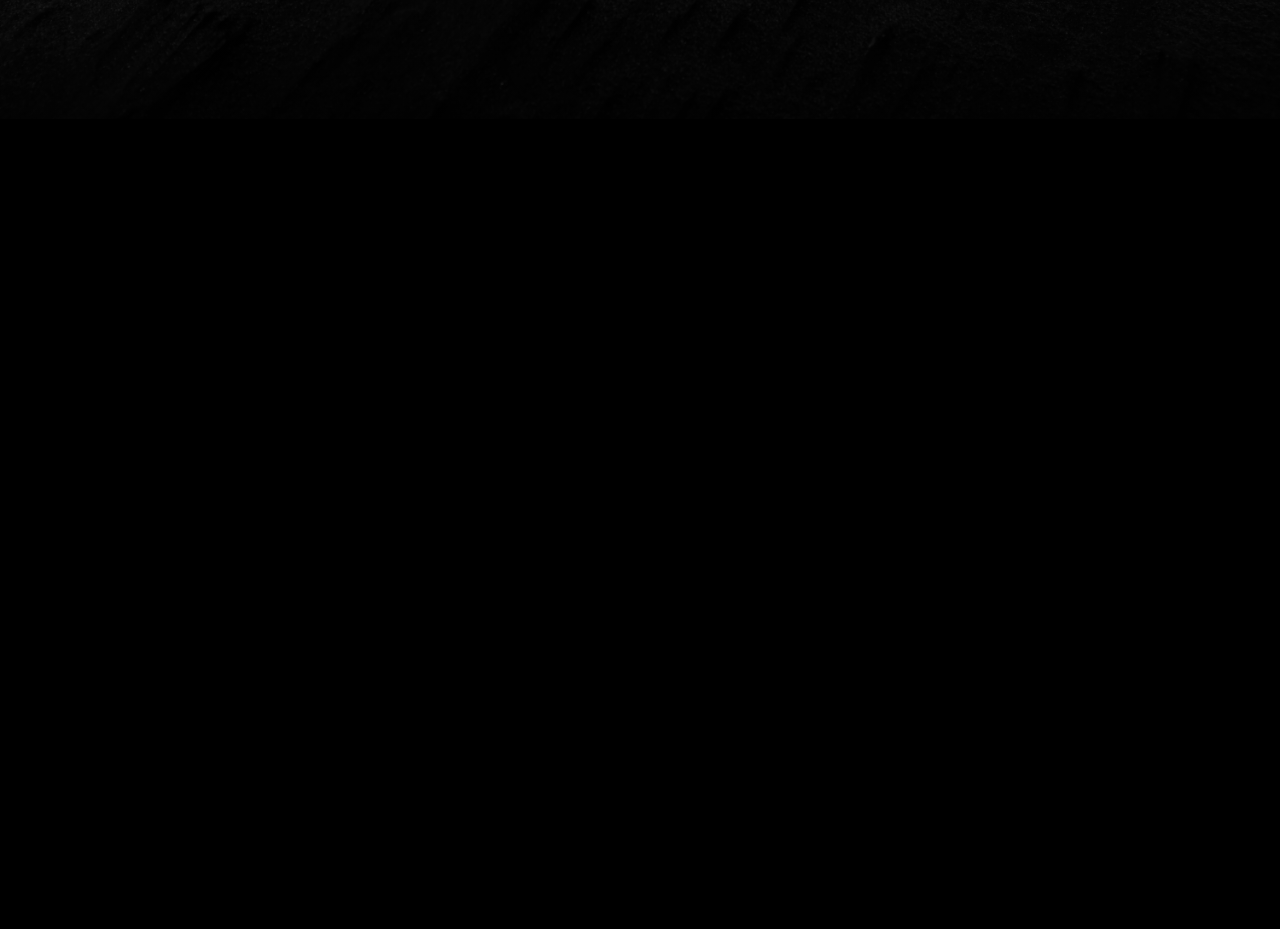
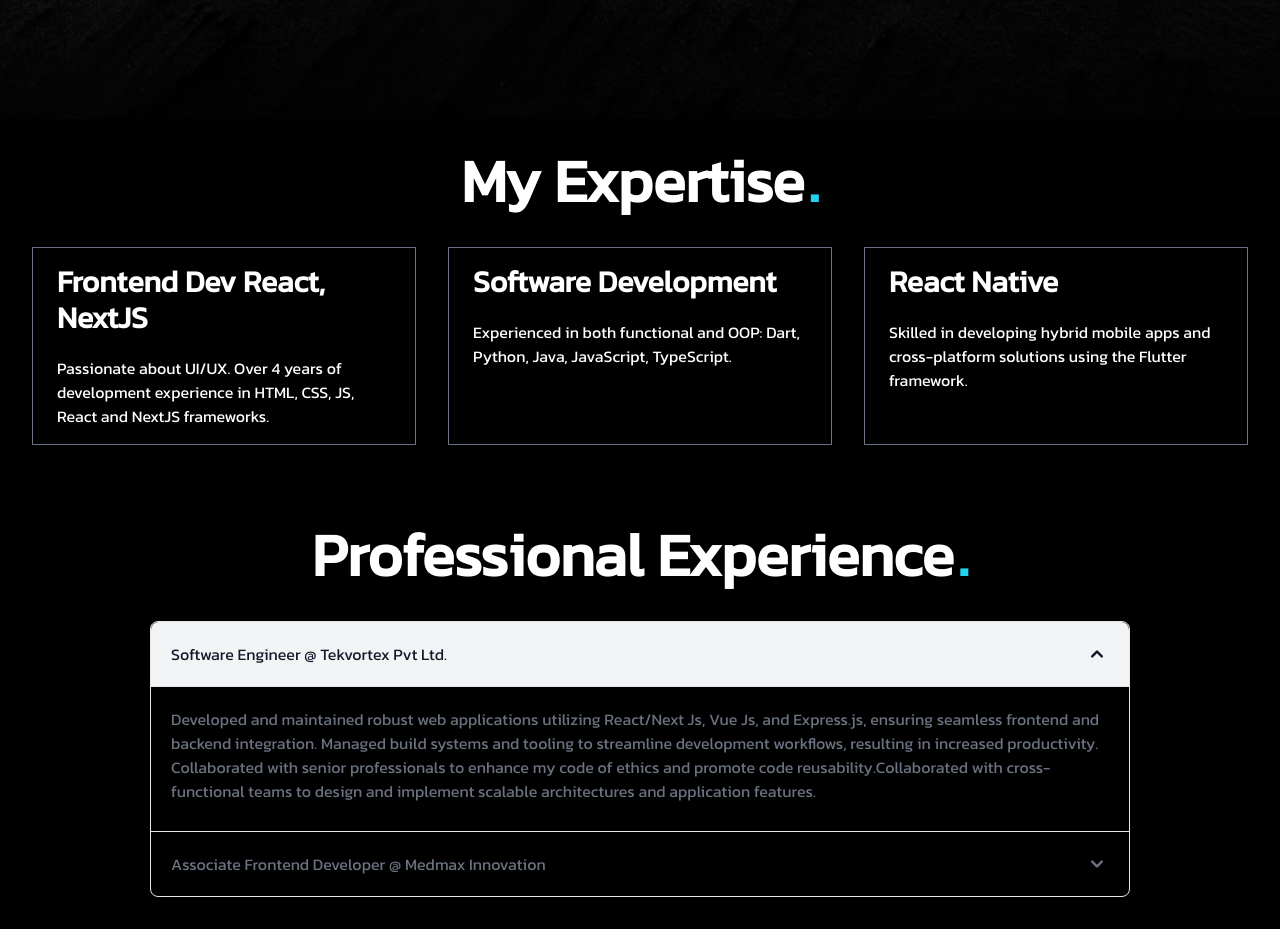
Before and after one commit to iamanupam1/portfolio-app, a Next.js app: page / in a window 1280 px wide. Shown: the part 681-1610 px from the top of the page. Before the commit the page ends 800 px from the top, so only its background shows below. Built offline with nearby package versions, Linux system fonts and the light colour scheme.

Commit message:
added expertise and experience section

```diff
--- a/src/app/globals.css
+++ b/src/app/globals.css
@@ -5,7 +5,7 @@
 body {
   background: black;
 }
-#hero-component {
+#hero {
   height: 100vh;
   background-image: linear-gradient(
       to right,
@@ -18,7 +18,7 @@ body {
   background-repeat: no-repeat;
 }
 
-#hero-component::before {
+#hero::before {
   content: "";
   position: absolute;
   bottom: 0;
--- a/src/components/LandingComponent.js
+++ b/src/components/LandingComponent.js
@@ -1,30 +1,14 @@
-"use client";
-
-import NavbarComponent from "./Navbar";
+import NavbarComponent from "./common/Navbar";
+import Experience from "./landing/Experience";
+import Expertise from "./landing/Expertise";
+import Hero from "./landing/Hero";
 
 const LandingComponent = () => {
   return (
     <div id="landing-root">
-      <div id="hero-component">
-        <NavbarComponent />
-        <div className="text-white h-hero-screen flex items-center justify-center">
-          <div className="hero-description px-2 sm:px-5 text-center uppercase">
-            <h1 className="md:text-7xl text-4xl">
-              Anupam Dhakal<span className="text-cyan-400 ml-1">.</span>
-            </h1>
-            <h3 className="md:text-4xl text-xl">Software Engineer</h3>
-          </div>
-        </div>
-      </div>
-      {/* <div>
-        <h1 className="text-white">Hero Component 2</h1>
-        <h1 className="text-white">Hero Component 2</h1>
-        <h1 className="text-white">Hero Component 2</h1>
-        <h1 className="text-white">Hero Component 2</h1>
-        <h1 className="text-white">Hero Component 2</h1>
-        <h1 className="text-white">Hero Component 2</h1>
-        <h1 className="text-white">Hero Component 2</h1>
-      </div> */}
+      <Hero />
+      <Expertise />
+      <Experience />
     </div>
   );
 };
--- a/src/components/Navbar.js
+++ b/src/components/common/Navbar.js
@@ -5,10 +5,7 @@ import { Navbar } from "flowbite-react";
 
 export default function NavbarComponent() {
   return (
-    <Navbar
-      fluid
-      className="bg-transparent text-white px-5 md:px-10 md:py-3 sticky top-0 z-99"
-    >
+    <Navbar fluid className="bg-transparent text-white px-5 md:px-10 md:py-3">
       <Navbar.Brand as={Link} href="/">
         <span className="self-center whitespace-nowrap text-2xl font-semibold dark:text-white">
           anupamdkl<span className="text-cyan-400 ml-1">.</span>
@@ -18,7 +15,7 @@ export default function NavbarComponent() {
       <Navbar.Collapse className="lowercase">
         <Navbar.Link
           className="text-white text-lg  md:hover:text-cyan-400 hover:text-cyan-400 hover:bg-gray-500"
-          href="#"
+          href="#hero"
         >
           <span className="mr-1 text-cyan-400 font-semibold">I.</span>Home
         </Navbar.Link>
--- /dev/null
+++ b/src/components/landing/Experience.js
@@ -0,0 +1,52 @@
+import TitleComponent from "../ui/TitleComponent";
+import {
+  Accordion,
+  AccordionContent,
+  AccordionPanel,
+  AccordionTitle,
+} from "flowbite-react";
+
+const Experience = () => {
+  return (
+    <div id="experience" className="text-white py-5 md:py-8">
+      <TitleComponent title="Professional Experience" />
+      <div className="md:mx-[150px] mx-[60px] pt-4">
+        <Accordion className="rounded-0">
+          <AccordionPanel>
+            <AccordionTitle>
+              Software Engineer @ Tekvortex Pvt Ltd.
+            </AccordionTitle>
+            <AccordionContent>
+              <p className="mb-2 text-gray-500 dark:text-gray-400">
+                Developed and maintained robust web applications utilizing
+                React/Next Js, Vue Js, and Express.js, ensuring seamless
+                frontend and backend integration. Managed build systems and
+                tooling to streamline development workflows, resulting in
+                increased productivity. Collaborated with senior professionals
+                to enhance my code of ethics and promote code
+                reusability.Collaborated with cross-functional teams to design
+                and implement scalable architectures and application features.
+              </p>
+            </AccordionContent>
+          </AccordionPanel>
+          <AccordionPanel>
+            <AccordionTitle>
+              Associate Frontend Developer @ Medmax Innovation
+            </AccordionTitle>
+            <AccordionContent>
+              <p className="mb-2 text-gray-500 dark:text-gray-400">
+                Worked as a mentor to the Interns in the Company and guided them
+                in the development process.Implemented design concepts
+                intoHTML5/CSS, focusing on compatibility and accessibility
+                across various platforms. Generated design frameworks designed
+                to encourage maximal user response rates to ad placements
+              </p>
+            </AccordionContent>
+          </AccordionPanel>
+        </Accordion>
+      </div>
+    </div>
+  );
+};
+
+export default Experience;
--- /dev/null
+++ b/src/components/landing/Expertise.js
@@ -0,0 +1,49 @@
+import React from "react";
+import TitleComponent from "../ui/TitleComponent";
+
+const Expertise = () => {
+  return (
+    <div id="expertise" className="text-white py-5 md:py-8">
+      <TitleComponent title="My Expertise" />
+      <div className="flex flex-wrap justify-center">
+        <div className="max-w-sm  overflow-hidden m-4 border border-gray-500">
+          <div className="px-6 py-4">
+            <div className="font-semibold text-xl md:text-3xl mb-5">
+              Frontend Dev React, NextJS
+            </div>
+            <p className="text-white text-base">
+              Passionate about UI/UX. Over 4 years of development experience in
+              HTML, CSS, JS, React and NextJS frameworks.
+            </p>
+          </div>
+        </div>
+
+        <div className="max-w-sm  overflow-hidden m-4 border border-gray-500">
+          <div className="px-6 py-4">
+            <div className="font-semibold text-xl md:text-3xl mb-5">
+              Software Development
+            </div>
+            <p className="text-white text-base">
+              Experienced in both functional and OOP: Dart, Python, Java,
+              JavaScript, TypeScript.
+            </p>
+          </div>
+        </div>
+
+        <div className="max-w-sm  overflow-hidden m-4 border border-gray-500">
+          <div className="px-6 py-4">
+            <div className="font-semibold text-xl md:text-3xl mb-5">
+              React Native
+            </div>
+            <p className="text-white text-base">
+              Skilled in developing hybrid mobile apps and cross-platform
+              solutions using the Flutter framework.
+            </p>
+          </div>
+        </div>
+      </div>
+    </div>
+  );
+};
+
+export default Expertise;
--- /dev/null
+++ b/src/components/landing/Hero.js
@@ -0,0 +1,21 @@
+"use client";
+
+import NavbarComponent from "../common/Navbar";
+
+const Hero = () => {
+  return (
+    <div id="hero">
+      <NavbarComponent />
+      <div className="text-white h-hero-screen flex items-center justify-center">
+        <div className="hero-description px-2 sm:px-5 text-center uppercase">
+          <h1 className="md:text-7xl text-4xl">
+            Anupam Dhakal<span className="text-cyan-400 ml-1">.</span>
+          </h1>
+          <h3 className="md:text-4xl text-xl">Software Engineer</h3>
+        </div>
+      </div>
+    </div>
+  );
+};
+
+export default Hero;
--- /dev/null
+++ b/src/components/ui/TitleComponent.js
@@ -0,0 +1,12 @@
+"use client";
+
+const TitleComponent = ({ title = "" }) => {
+  return (
+    <h1 className="font-bold md:text-6xl text-3xl text-center mb-5">
+      {title}
+      <span className="text-cyan-400 ml-1">.</span>
+    </h1>
+  );
+};
+
+export default TitleComponent;
```
